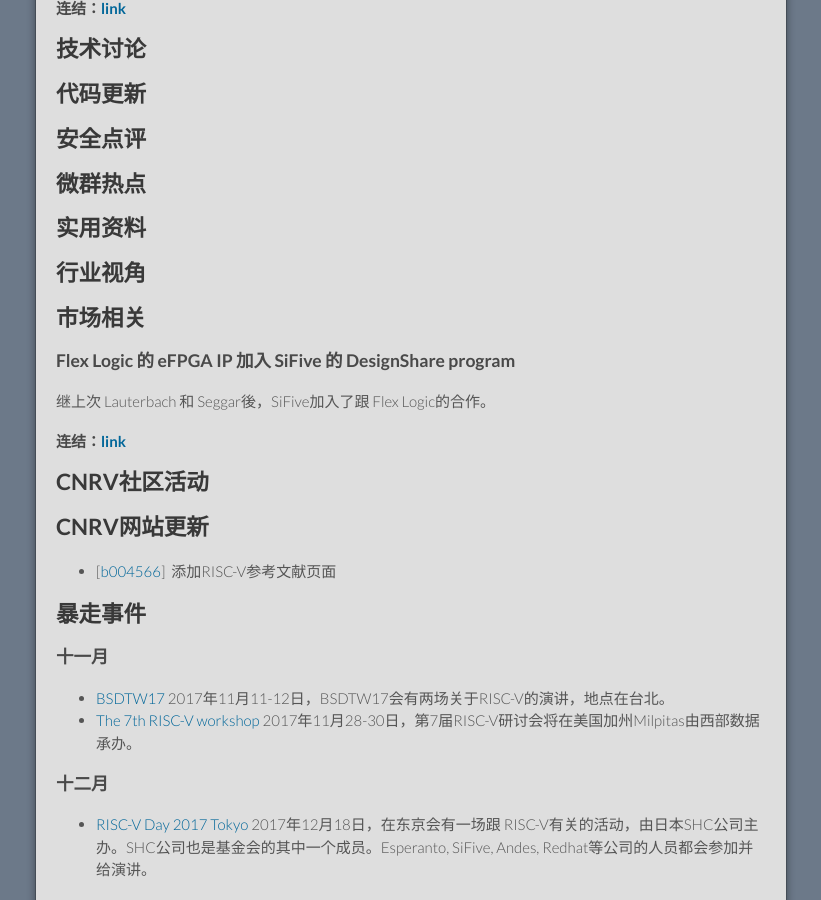
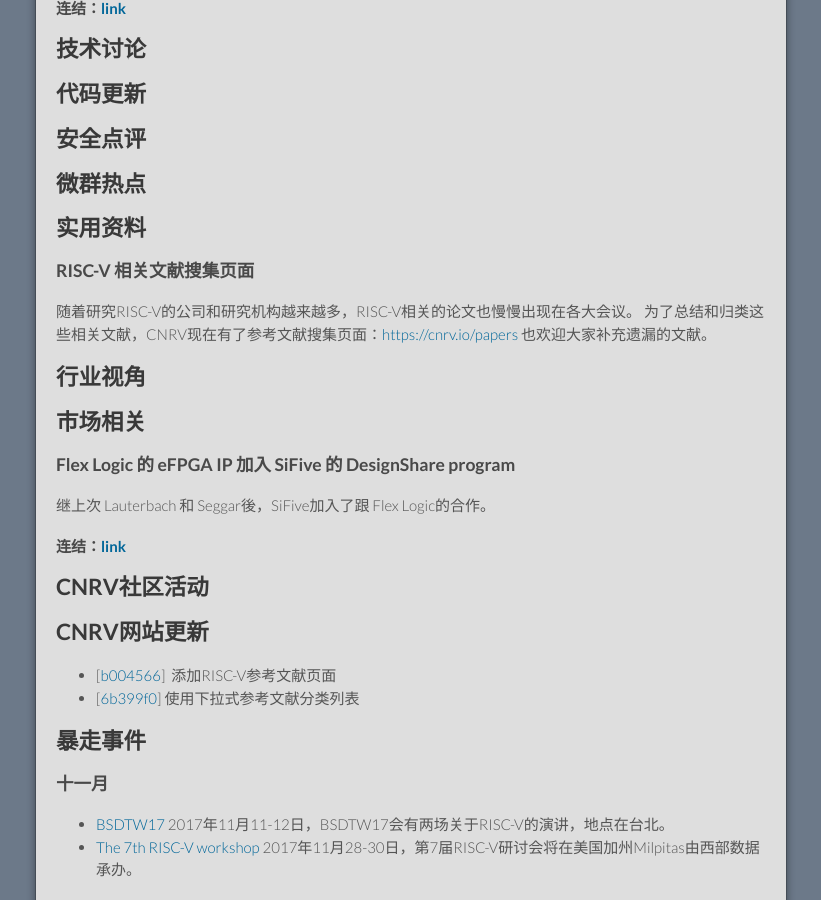
Before and after one commit to cnrv/home, a Jekyll site: the page built from bi-week-rpts/2017-11-09.md, in a window 1280 px wide and 900 px high, scrolled down 508 px. Shown: the whole window, without its empty margins (229-1050 px from the left). Built offline with Jekyll 4.4.1, drawn with Linux system fonts in a browser that asks for light colours; Markdown is read by kramdown in place of the engine named in the settings; comment, search, counter and statistics services are not loaded; our own code applies the rules of GitHub Pages for plain Markdown files.

Commit message:
introduce the paper collection page

```diff
--- a/bi-week-rpts/2017-11-09.md
+++ b/bi-week-rpts/2017-11-09.md
@@ -31,6 +31,11 @@
 
 ## 实用资料
 
+### RISC-V 相关文献搜集页面
+随着研究RISC-V的公司和研究机构越来越多，RISC-V相关的论文也慢慢出现在各大会议。
+为了总结和归类这些相关文献，CNRV现在有了参考文献搜集页面：[https://cnrv.io/papers](https://cnrv.io/papers)
+也欢迎大家补充遗漏的文献。
+
 ## 行业视角
 
 ## 市场相关
@@ -45,6 +50,8 @@
 
 - [[b004566](https://github.com/cnrv/home/commit/b004566fc52ed0aa3802a76d85609def9e8c380d)]
   添加RISC-V参考文献页面
+- [[6b399f0](https://github.com/cnrv/home/commit/6b399f0aaf7d4876f7779100e6f27e9b494ddc49)]
+  使用下拉式参考文献分类列表
 
 ## 暴走事件
 
```
